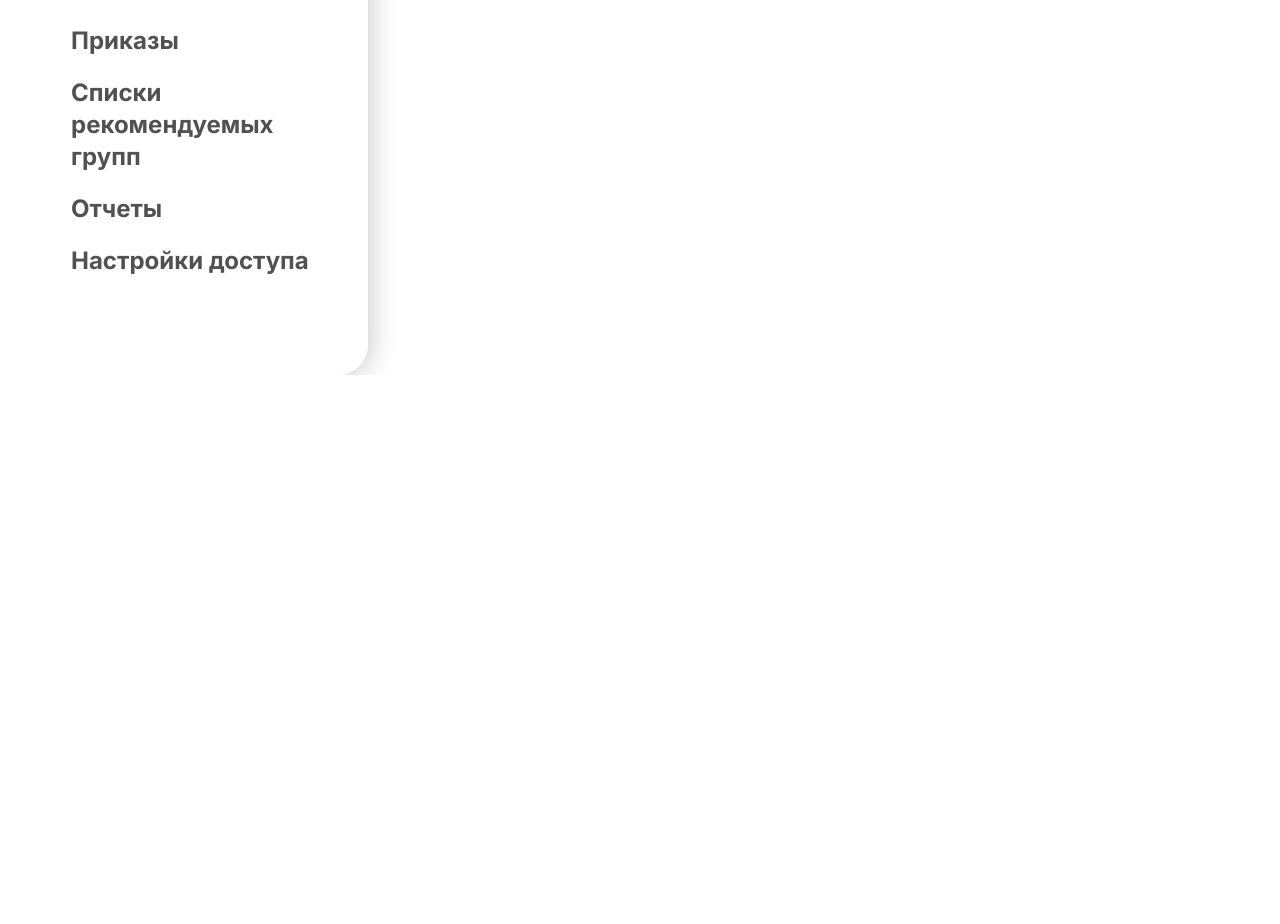
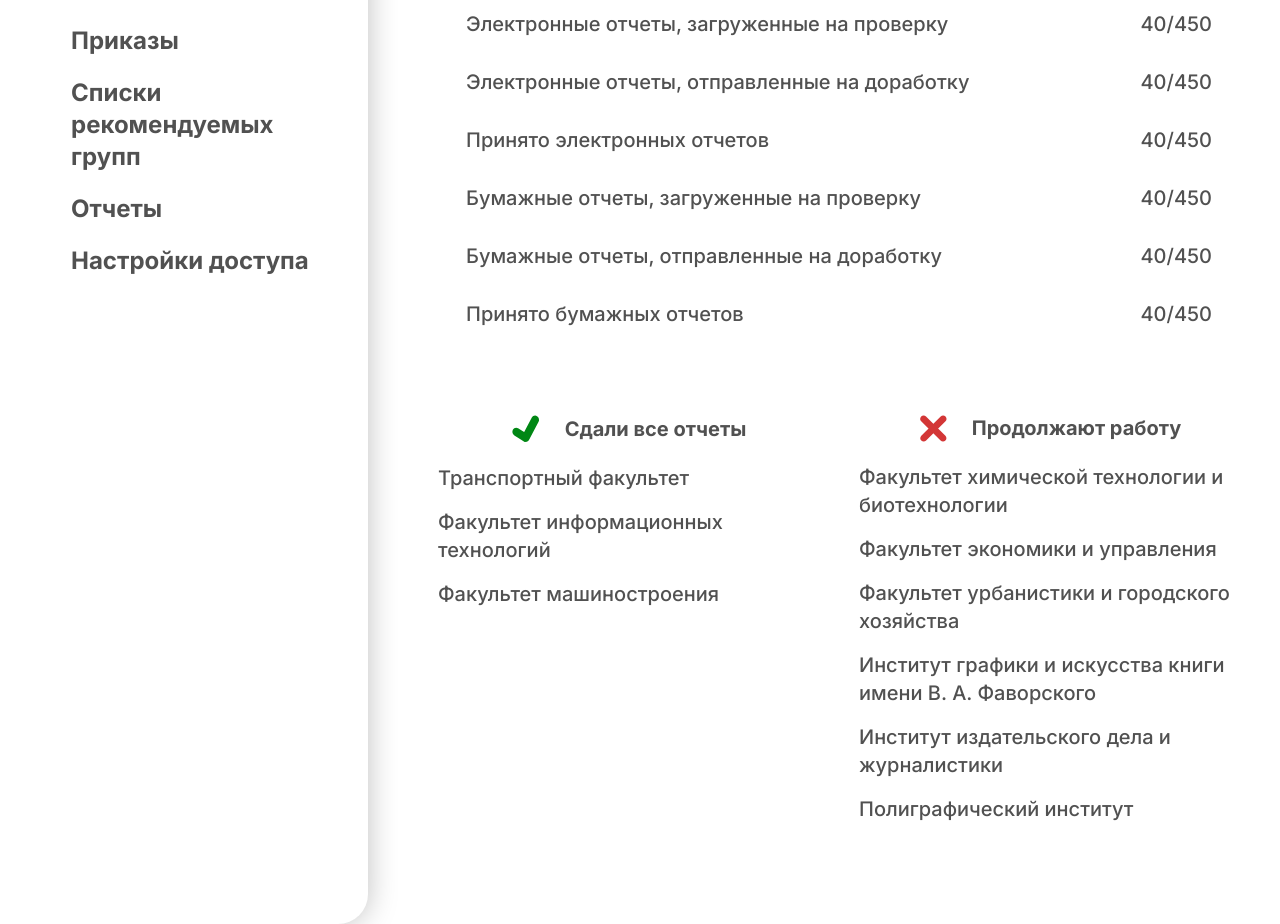
Before and after one commit to Cvazy/ResidualKnowledge, a Next.js app: page / in a window 1280 px wide. Shown: the part 425-1349 px from the top of the page. Before the commit the page ends 800 px from the top, so only its background shows below. Built offline with nearby package versions, Linux system fonts and the light colour scheme.

Commit message:
Изменил главную страницу под новый дизайн

```diff
--- a/src/app/page.tsx
+++ b/src/app/page.tsx
@@ -5,6 +5,7 @@ import {
   FacultyCard,
   Selector,
   selectorItems,
+  Statistics,
 } from "@/components";
 import { Suspense } from "react";
 import { FacultyInfo } from "@/app/FacultyInfo";
@@ -16,7 +17,7 @@ const MainPage = () => {
 
   return (
     <div className={"flex flex-col items-center gap-[22px]"}>
-      <div className={"flex flex-col items-center gap-7"}>
+      <div className={"flex flex-col items-center gap-7 w-full"}>
         <div className={"flex justify-center items-center w-full"}>
           {facultiesList.map(({ id, name, description, short_name }, index) => (
             <FacultyCard
@@ -41,9 +42,13 @@ const MainPage = () => {
           Сейчас идет этап сдачи электронных отчетов (до 15.07.24)
         </p>
 
-        <Suspense fallback={<div>Loading...</div>}>
-          {faculty && <FacultyInfo facultyId={faculty} />}
-        </Suspense>
+        {faculty ? (
+          <Suspense fallback={<div>Loading...</div>}>
+            {faculty && <FacultyInfo facultyId={faculty} />}
+          </Suspense>
+        ) : (
+          <Statistics />
+        )}
       </div>
     </div>
   );
--- /dev/null
+++ b/src/components/Statistics/index.ts
@@ -0,0 +1 @@
+export * from "./ui";
--- /dev/null
+++ b/src/components/Statistics/ui/StatElement/index.ts
@@ -0,0 +1 @@
+export * from "./ui";
--- /dev/null
+++ b/src/components/Statistics/ui/StatElement/ui/index.tsx
@@ -0,0 +1,20 @@
+import { FC } from "react";
+
+interface IStatElement {
+  title: string;
+  value: string;
+}
+
+export const StatElement: FC<IStatElement> = ({ title, value }) => {
+  return (
+    <div className={"flex items-center justify-between gap-5 w-full"}>
+      <p className={"text-xl text-main_gray text-center font-medium"}>
+        {title}
+      </p>
+
+      <p className={"text-xl text-main_gray text-center font-medium"}>
+        {value}
+      </p>
+    </div>
+  );
+};
--- /dev/null
+++ b/src/components/Statistics/ui/index.tsx
@@ -0,0 +1,124 @@
+import { StatElement } from "@/components/Statistics/ui/StatElement";
+import Image from "next/image";
+
+export const Statistics = () => {
+  return (
+    <div className={"flex flex-col items-center gap-[70px] w-full"}>
+      <div className={"flex flex-col items-center gap-8 max-w-[746px] w-full"}>
+        <p className={"text-xl text-main_gray text-center font-bold"}>
+          Данные по университету
+        </p>
+
+        <div className={"flex flex-col items-start gap-[30px] w-full"}>
+          <StatElement
+            title={"Электронные отчеты, загруженные на проверку"}
+            value={"40/450"}
+          />
+
+          <StatElement
+            title={"Электронные отчеты,  отправленные на доработку"}
+            value={"40/450"}
+          />
+
+          <StatElement title={"Принято электронных отчетов"} value={"40/450"} />
+
+          <StatElement
+            title={"Бумажные отчеты, загруженные на проверку"}
+            value={"40/450"}
+          />
+
+          <StatElement
+            title={"Бумажные отчеты,  отправленные на доработку"}
+            value={"40/450"}
+          />
+
+          <StatElement title={"Принято бумажных отчетов"} value={"40/450"} />
+        </div>
+      </div>
+
+      <div className={"grid grid-cols-2 w-full"}>
+        <div
+          className={
+            "flex flex-col items-center justify-start px-5 pt-4 pb-11 w-full h-full"
+          }
+        >
+          <div className={"flex flex-col items-center gap-5 w-fit"}>
+            <div className={"flex items-center gap-6 flex-nowrap"}>
+              <Image
+                src={"/success.svg"}
+                alt={"Сдали все отчеты"}
+                width={30}
+                height={30}
+              />
+
+              <p className={"text-xl text-main_gray text-center font-bold"}>
+                Сдали все отчеты
+              </p>
+            </div>
+
+            <div className={"flex flex-col items-start gap-4 w-fit"}>
+              <p className={"text-xl text-main_gray text-left font-medium"}>
+                Транспортный факультет
+              </p>
+
+              <p className={"text-xl text-main_gray text-left font-medium"}>
+                Факультет информационных технологий
+              </p>
+
+              <p className={"text-xl text-main_gray text-left font-medium"}>
+                Факультет машиностроения
+              </p>
+            </div>
+          </div>
+        </div>
+
+        <div
+          className={
+            "flex flex-col items-center justify-start px-5 pt-4 pb-11 w-full h-full"
+          }
+        >
+          <div className={"flex flex-col items-center gap-5 w-fit"}>
+            <div className={"flex items-center gap-6 flex-nowrap"}>
+              <Image
+                src={"/unSuccess.svg"}
+                alt={"Продолжают работу"}
+                width={30}
+                height={30}
+              />
+
+              <p className={"text-xl text-main_gray text-center font-bold"}>
+                Продолжают работу
+              </p>
+            </div>
+
+            <div className={"flex flex-col items-start gap-4 w-fit"}>
+              <p className={"text-xl text-main_gray text-left font-medium"}>
+                Факультет химической технологии и биотехнологии
+              </p>
+
+              <p className={"text-xl text-main_gray text-left font-medium"}>
+                Факультет экономики и управления
+              </p>
+
+              <p className={"text-xl text-main_gray text-left font-medium"}>
+                Факультет урбанистики и городского хозяйства
+              </p>
+
+              <p className={"text-xl text-main_gray text-left font-medium"}>
+                Институт графики и искусства книги имени В. А. Фаворского
+              </p>
+
+              <p className={"text-xl text-main_gray text-left font-medium"}>
+                Институт издательского дела и журналистики
+              </p>
+
+              <p className={"text-xl text-main_gray text-left font-medium"}>
+                Полиграфический институт
+              </p>
+            </div>
+          </div>
+        </div>
+      </div>
+    </div>
+  );
+};
--- a/src/components/index.ts
+++ b/src/components/index.ts
@@ -9,3 +9,4 @@ export * from "./Modal";
 export * from "./FacultyInfoWrapper";
 export * from "./Input";
 export * from "./NewOrderStep";
+export * from "./Statistics";
```
Also changed, not shown: public/unSuccess.svg (added).
